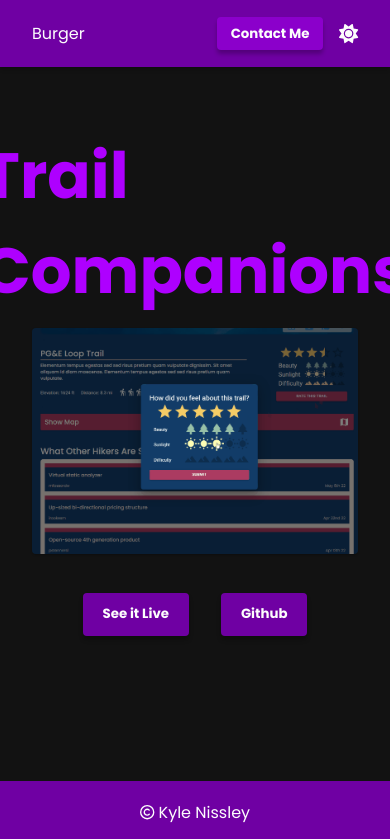
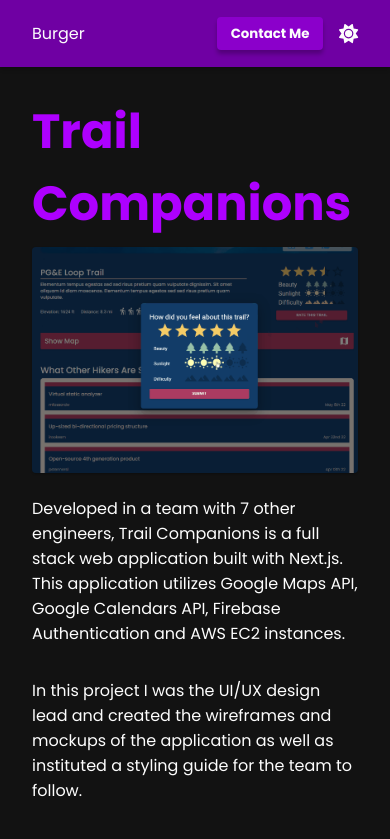
Before and after one commit to knissley/knissley.github.io, a React (Create React App) app: page /projects/1 in a window 390 px wide. Shown: the top 839 px of the page. Built offline with nearby package versions, Linux system fonts and the light colour scheme.

Commit message:
Add styling to project page

```diff
--- a/src/Projects/ProjectPage.css
+++ b/src/Projects/ProjectPage.css
@@ -63,3 +63,13 @@
   cursor: pointer;
   background-color: var(--theme-btn-hover-color);
 }
+
+.description {
+  max-width: 660px;
+}
+
+@media screen and (max-width: 700px) {
+  .project-header {
+    font-size: 3em;
+  }
+}
--- a/src/Projects/ProjectPage.tsx
+++ b/src/Projects/ProjectPage.tsx
@@ -19,10 +19,10 @@ const ProjectPage:FC<Props> = () => {
       <div className='project-container'>
         <h1 className='project-header'>{project.title}</h1>
         <div className='project-image-container'>
-        <img className='project-image' alt='' src={project.images[0]} />
+          <img className='project-image' alt='' src={project.images[0]} />
         </div>
         {
-          project.longDescription.map((paragraph, idx) => <p key={idx}>{paragraph}</p>)
+          project.longDescription.map((paragraph, idx) => <p className='description' key={idx}>{paragraph}</p>)
         }
         <div className='project-buttons-container'>
           <button className='btn project-page-btn'>See it Live</button>
--- a/src/constants/projectsInfo.tsx
+++ b/src/constants/projectsInfo.tsx
@@ -9,7 +9,7 @@ const projects:project[] = [
     id: 1,
     title: 'Trail Companions',
     description: 'A full stack web application utilizing APIs such as the Google Maps and Calendar APIs to help hikers find their new favorite trails - and invite their friends!',
-    longDescription: [],
+    longDescription: ['Developed in a team with 7 other engineers, Trail Companions is a full stack web application built with Next.js. This application utilizes Google Maps API, Google Calendars API, Firebase Authentication and AWS EC2 instances.', 'In this project I was the UI/UX design lead and created the wireframes and mockups of the application as well as instituted a styling guide for the team to follow.', 'I also led the charge on user authentication and Google API integrations. I utilized Firebase and Google Auth for the login process, as well as a routeguarding component across the application to redirect unauthorized traffic.'],
     images: [TrailCompanionsImage],
     imageOrientation: 'landscape',
     deployedUrl: '',
```
